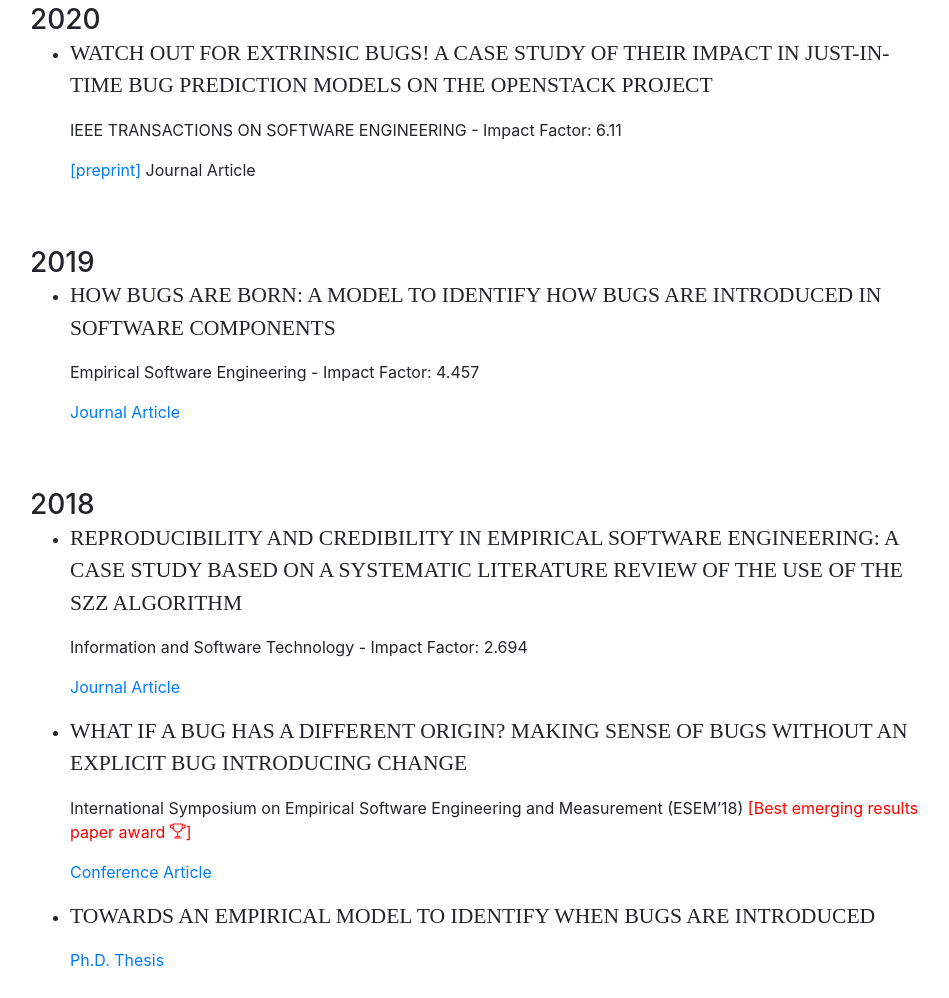
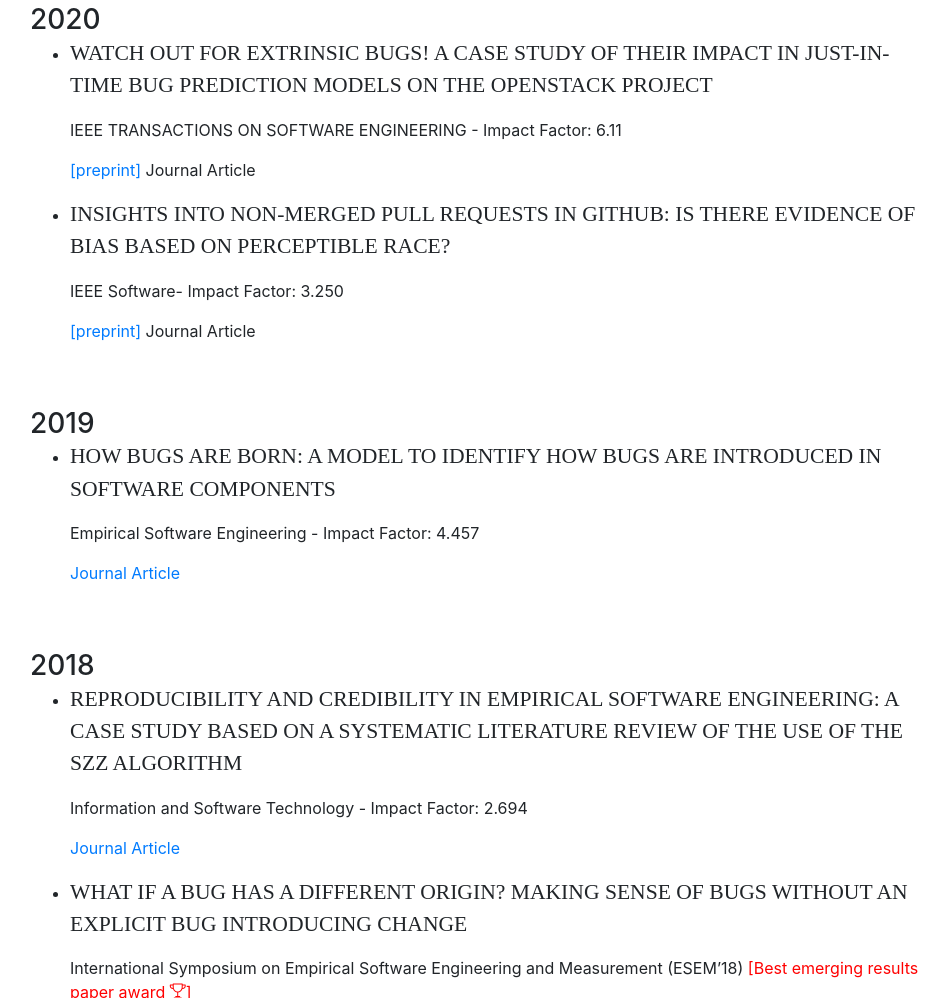
Before and after one commit to Gemarodri/PersonalWeb, a website with bundled scripts: page index.html in a window 1280 px wide. Shown: the part 1731-2729 px from the top of the page, without its empty margins (290-1239 px from the left). Built offline with nearby package versions, Linux system fonts and the light colour scheme; a web font is replaced by a local one.

Commit message:
Update index.html

```diff
--- a/index.html
+++ b/index.html
@@ -235,6 +235,11 @@ University of Waterloo, Canada.</p>
                   <p> IEEE TRANSACTIONS ON SOFTWARE ENGINEERING - Impact Factor: 6.11 </p>
                 <p> <a href="papers/2020-TSE-ExtrinsicBugs.pdf"> [preprint] </a> Journal Article </p></li>
             </ul>
+             <ul >
+              <li><div class="subheading mb-3"> Insights into Non-Merged Pull Requests in GitHub: Is there Evidence of Bias Based on Perceptible Race? </div>
+                <p> IEEE Software- Impact Factor: 3.250 </p>
+                <p> <a href="papers/IEEE_2020_Insights.pdff"> [preprint] </a> Journal Article </p></li>
+            </ul>
           </div>
         </div>
 
```
